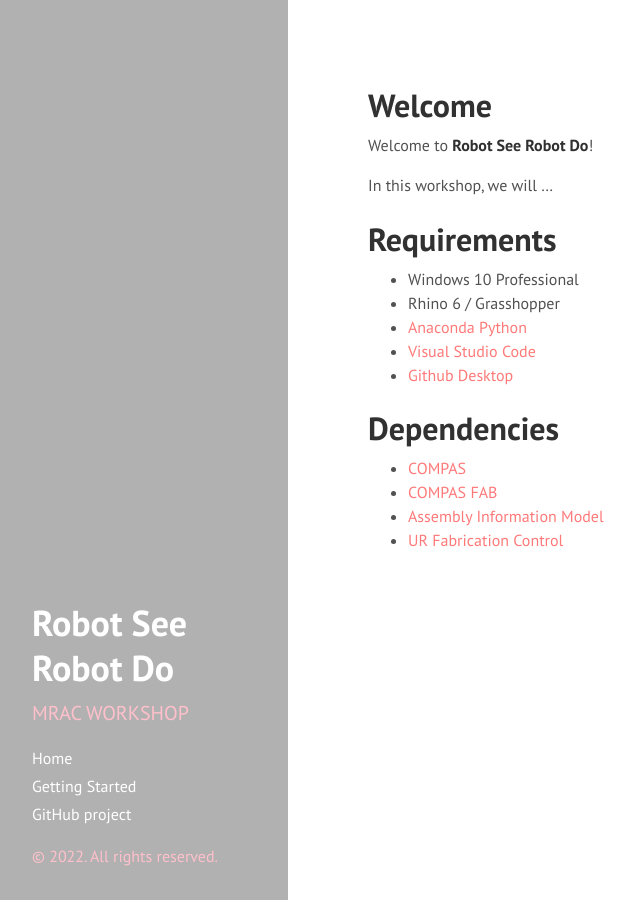
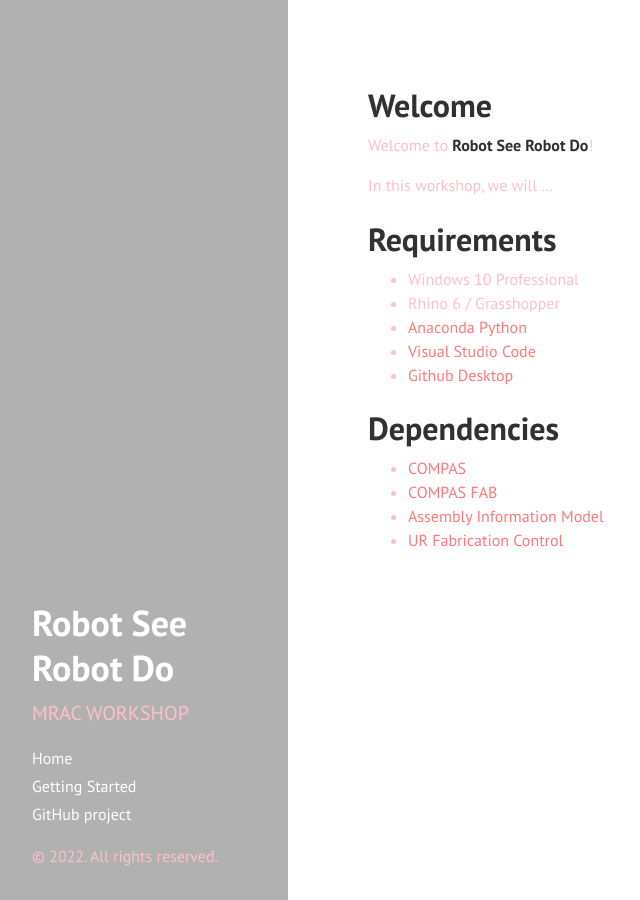
Before and after one commit to augmentedfabricationlab/robot_see_robot_do, a Jekyll site: the page built from docs/index.md, in a window 1280 px wide. Shown: the whole page, without its empty margins (0-640 px from the left). Built offline with Jekyll 4.4.1, drawn with Linux system fonts in a browser that asks for light colours; Markdown is read by kramdown in place of the engine named in the settings.

Commit message:
Update hyde.css

```diff
--- a/docs/public/css/hyde.css
+++ b/docs/public/css/hyde.css
@@ -124,6 +124,7 @@
 .content {
   padding-top:    4rem;
   padding-bottom: 4rem;
+  color: pink;
 }
 
 @media (min-width: 48em) {
```
